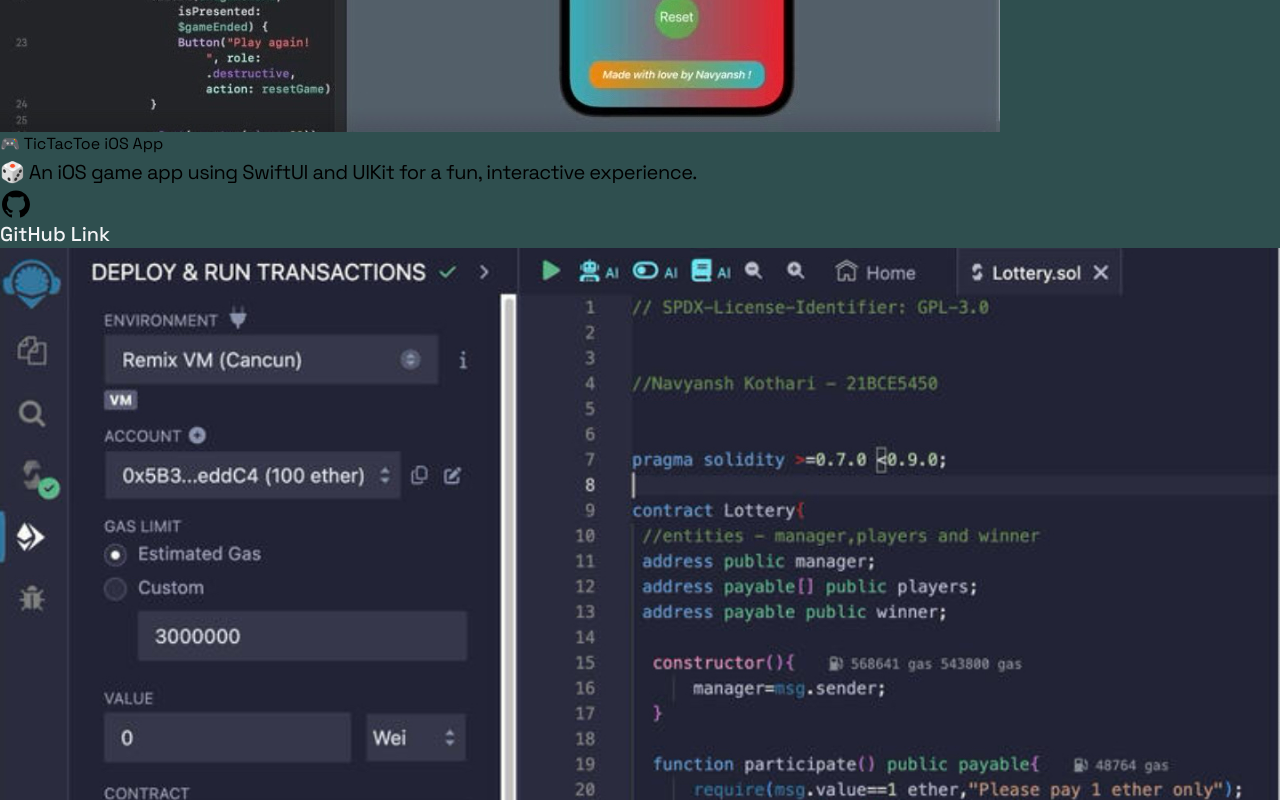
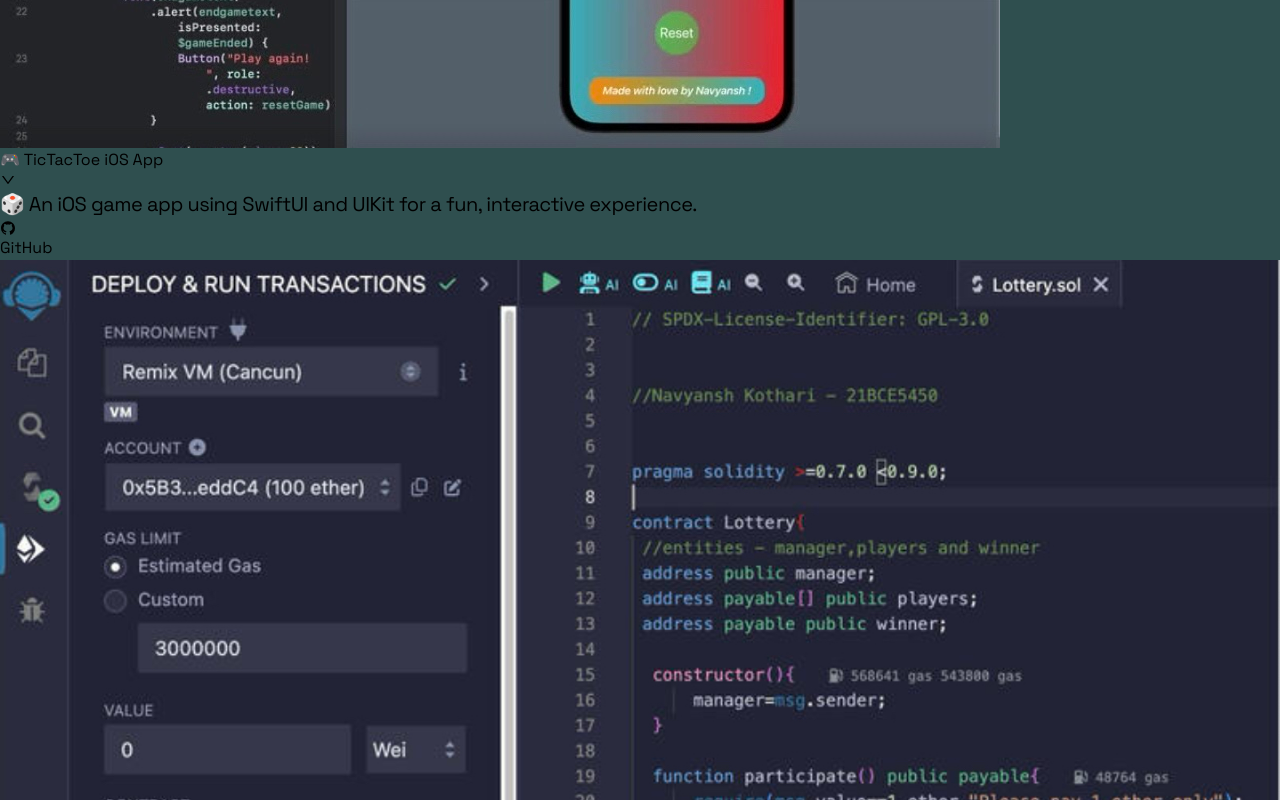
Before and after one commit to navyansh1/NavyGeeks-Website, a React (Vite) app: page / in a window 1280 px wide. Shown: the part 7660-8460 px from the top of the page. Built offline with nearby package versions, Linux system fonts and the light colour scheme.

Commit message:
changes to certification UI

```diff
--- a/src/components/Certifications.jsx
+++ b/src/components/Certifications.jsx
@@ -1,4 +1,4 @@
-import React from 'react';
+import React, { useState } from 'react';
 import project1 from "../assets/certi1.png";
 import project2 from "../assets/certi2.png";
 import project4 from "../assets/certi3.png";
@@ -6,7 +6,7 @@ import project5 from "../assets/project5.png";
 import project6 from "../assets/project6.png";
 import forestCert from "../assets/forest_cert.png";
 import iitKanpurImg from "../assets/iit_kanpur.png"; // Import IIT Kanpur image
-import { AiFillGithub, AiOutlineGithub } from 'react-icons/ai';
+import { AiFillGithub, AiOutlineGithub, AiOutlineDown, AiOutlineUp } from 'react-icons/ai';
 import Reveal from './Reveal';
 
 const projects = [
@@ -70,31 +70,61 @@ const projects = [
     },
 ];
 
-const Portfolio = () => {
+const Certifications = () => {
+    const [expandedCard, setExpandedCard] = useState(null);
+
+    const toggleCard = (index) => {
+        setExpandedCard(expandedCard === index ? null : index);
+    };
+
     return (
-    <div className='max-w-[1000px] mx-auto p-6 md:my-20 relative' id="portfolio">
-        <div className='ShinyEffect'></div> {/* Shiny effect div */}
+        <div className='max-w-[1000px] mx-auto p-6 md:my-20 relative' id="certifications">
             <h2 className='text-5xl font-bold text-yellow-500 mb-8'>Certifications & Licenses 📜:</h2>
+
+            <div className='grid grid-cols-1 md:grid-cols-2 lg:grid-cols-3 gap-6 items-start'>
                 {projects.map((project, index) => (
                     <Reveal key={index}>
+                        <div className='bg-gray-800/50 backdrop-blur-sm rounded-lg shadow-lg border border-gray-700 hover:border-yellow-500/50 transition-all duration-300 overflow-hidden'>
+                            {/* Card Header - Always Visible */}
                             <div
-                  className={`flex flex-col md:flex-row ${index % 2 !== 0 ? 'md:flex-row-reverse' : ''} mb-12`}
+                                className='cursor-pointer p-4'
+                                onClick={() => toggleCard(index)}
                             >
-                    <div className='w-full md:w-1/2 p-4'>
+                                <div className='aspect-video mb-4 overflow-hidden rounded-lg'>
                                     <img
                                         src={project.img}
                                         alt={project.title}
-                            className='w-full h-full object-cover rounded-lg shadow-lg'
+                                        className='w-full h-full object-cover transition-transform duration-300 hover:scale-105'
                                     />
                                 </div>
-                    <div className='w-full md:w-1/2 p-4 flex flex-col justify-center'>
-                        <h3 className='text-2xl font-semibold text-gray-200 mb-4'>{project.title}</h3>
-                        <p className='text-gray-300 mb-4'>{project.description}</p>
-                        <div className='flex space-x-4'>
+                                <div className='flex items-start justify-between gap-2'>
+                                    <h3 className='text-lg font-semibold text-gray-200 flex-1 leading-tight'>{project.title}</h3>
+                                    <div className='text-yellow-500 text-xl flex-shrink-0'>
+                                        {expandedCard === index ? <AiOutlineUp /> : <AiOutlineDown />}
+                                    </div>
+                                </div>
+                            </div>
+
+                            {/* Expandable Content */}
+                            <div className={`transition-all duration-300 ease-in-out overflow-hidden ${
+                                expandedCard === index ? 'max-h-96 opacity-100' : 'max-h-0 opacity-0'
+                            }`}>
+                                <div className='px-4 pb-4 border-t border-gray-700/50'>
+                                    <div className='text-gray-300 mb-4 mt-4 leading-relaxed'>
+                                        {typeof project.description === 'string' ? (
+                                            <p>{project.description}</p>
+                                        ) : (
+                                            project.description
+                                        )}
+                                    </div>
+                                    <div className='flex flex-col sm:flex-row gap-2'>
                                         {project.links.site && (
                                             <a
                                                 href={project.links.site}
-                                    className='px-4 py-2 bg-slate-500 text-gray-200 rounded-lg hover:bg-slate-700 transition duration-300'
+                                                target="_blank"
+                                                rel="noopener noreferrer"
+                                                className='px-4 py-2 bg-yellow-600 text-white rounded-lg font-semibold text-center hover:bg-yellow-700 transition duration-300'
+                                                onClick={(e) => e.stopPropagation()}
                                             >
                                                 View Credentials
                                             </a>
@@ -104,7 +134,8 @@ const Portfolio = () => {
                                                 href={project.links.certificate}
                                                 target="_blank"
                                                 rel="noopener noreferrer"
-                                    className='px-4 py-2 bg-slate-500 text-gray-200 rounded-lg hover:bg-slate-700 transition duration-300'
+                                                className='px-4 py-2 bg-slate-600 text-gray-200 rounded-lg hover:bg-slate-700 transition duration-300 text-center'
+                                                onClick={(e) => e.stopPropagation()}
                                             >
                                                 🖼️ View Certificates
                                             </a>
@@ -112,10 +143,12 @@ const Portfolio = () => {
                                     </div>
                                 </div>
                             </div>
+                        </div>
                     </Reveal>
                 ))}
+            </div>
         </div>
     );
 }
 
-export default Portfolio;
+export default Certifications;
--- a/src/components/Portfolio.jsx
+++ b/src/components/Portfolio.jsx
@@ -1,4 +1,4 @@
-import React from 'react';
+import React, { useState } from 'react';
 import project1 from "../assets/project1.png";
 import project2 from "../assets/project2.png";
 import project4 from "../assets/project4.png";
@@ -7,7 +7,7 @@ import portfolioimg from "../assets/portfolio.png";
 import mcqQuizImg from "../assets/mcq-quiz.png";
 import nextformsImg from "../assets/nextforms.png";
 
-import { AiOutlineGithub } from 'react-icons/ai';
+import { AiOutlineGithub, AiOutlineDown, AiOutlineUp } from 'react-icons/ai';
 import Reveal from './Reveal';
 import ShinyEffect from './ShinyEffect';
 
@@ -71,44 +71,79 @@ const projects = [
 ];
 
 const Portfolio = () => {
+    const [expandedCard, setExpandedCard] = useState(null);
+
+    const toggleCard = (index) => {
+        setExpandedCard(expandedCard === index ? null : index);
+    };
+
     return (
         <div className='max-w-[1000px] mx-auto p-6 md:my-20 relative' id="portfolio">
             <h2 className='text-5xl font-bold text-yellow-500 mb-8'>Projects:</h2>
             <ShinyEffect left={0} top={0} size={1900} />
 
+            <div className='grid grid-cols-1 md:grid-cols-2 lg:grid-cols-3 gap-6 items-start'>
                 {projects.map((project, index) => (
                     <Reveal key={index}>
-                    <div className={`flex flex-col md:flex-row ${index % 2 !== 0 ? 'md:flex-row-reverse' : ''} mb-12`}>
-                        <div className='w-full md:w-1/2 p-4'>
+                        <div className='bg-gray-800/50 backdrop-blur-sm rounded-lg shadow-lg border border-gray-700 hover:border-yellow-500/50 transition-all duration-300 overflow-hidden'>
+                            {/* Card Header - Always Visible */}
+                            <div
+                                className='cursor-pointer p-4'
+                                onClick={() => toggleCard(index)}
+                            >
+                                <div className='aspect-video mb-4 overflow-hidden rounded-lg'>
                                     <img
                                         src={project.img}
                                         alt={project.title}
-                                className='w-full h-full object-cover rounded-lg shadow-lg border-4 border-gray-400'
+                                        className='w-full h-full object-cover transition-transform duration-300 hover:scale-105'
                                     />
                                 </div>
-                        <div className='w-full md:w-1/2 p-4 flex flex-col justify-center'>
-                            <h3 className='text-2xl font-semibold text-gray-200 mb-4'>{project.title}</h3>
-                            <p className='text-gray-300 mb-4'>{project.description}</p>
-                            <div className='flex space-x-4'>
+                                <div className='flex items-start justify-between gap-2'>
+                                    <h3 className='text-xl font-semibold text-gray-200 flex-1 leading-tight'>{project.title}</h3>
+                                    <div className='text-yellow-500 text-xl flex-shrink-0'>
+                                        {expandedCard === index ? <AiOutlineUp /> : <AiOutlineDown />}
+                                    </div>
+                                </div>
+                            </div>
+
+                            {/* Expandable Content */}
+                            <div className={`transition-all duration-300 ease-in-out overflow-hidden ${
+                                expandedCard === index ? 'max-h-96 opacity-100' : 'max-h-0 opacity-0'
+                            }`}>
+                                <div className='px-4 pb-4 border-t border-gray-700/50'>
+                                    <p className='text-gray-300 mb-4 mt-4 leading-relaxed'>{project.description}</p>
+                                    <div className='flex flex-col sm:flex-row gap-2'>
                                         {project.links.site && (
-                                    <a href={project.links.site}
-                                        className='px-4 py-4 mt-2 bg-slate-600 text-gray-200 rounded-lg font-semibold text-lg hover:bg-slate-700 transition duration-300'>
+                                            <a
+                                                href={project.links.site}
+                                                target="_blank"
+                                                rel="noopener noreferrer"
+                                                className='px-4 py-2 bg-yellow-600 text-white rounded-lg font-semibold text-center hover:bg-yellow-700 transition duration-300'
+                                                onClick={(e) => e.stopPropagation()}
+                                            >
                                                 View Demo
                                             </a>
                                         )}
                                         {project.links.github && (
-                                    <a href={project.links.github}
-                                        className='flex items-center px-4 py-3 bg-slate-600 text-gray-200 rounded-lg hover:bg-slate-700 transition duration-300'>
-                                        <AiOutlineGithub style={{ fontSize: '2em' }} />
-                                        <span className="ml-2">GitHub Link</span>
+                                            <a
+                                                href={project.links.github}
+                                                target="_blank"
+                                                rel="noopener noreferrer"
+                                                className='flex items-center justify-center px-4 py-2 bg-slate-600 text-gray-200 rounded-lg hover:bg-slate-700 transition duration-300'
+                                                onClick={(e) => e.stopPropagation()}
+                                            >
+                                                <AiOutlineGithub className="mr-2" />
+                                                GitHub
                                             </a>
                                         )}
+                                    </div>
                                 </div>
                             </div>
                         </div>
                     </Reveal>
                 ))}
             </div>
+        </div>
     );
 }
 
```
Also changed, not shown: src/assets/certi2.png. Lines whose indentation alone changed are shown as unchanged.
